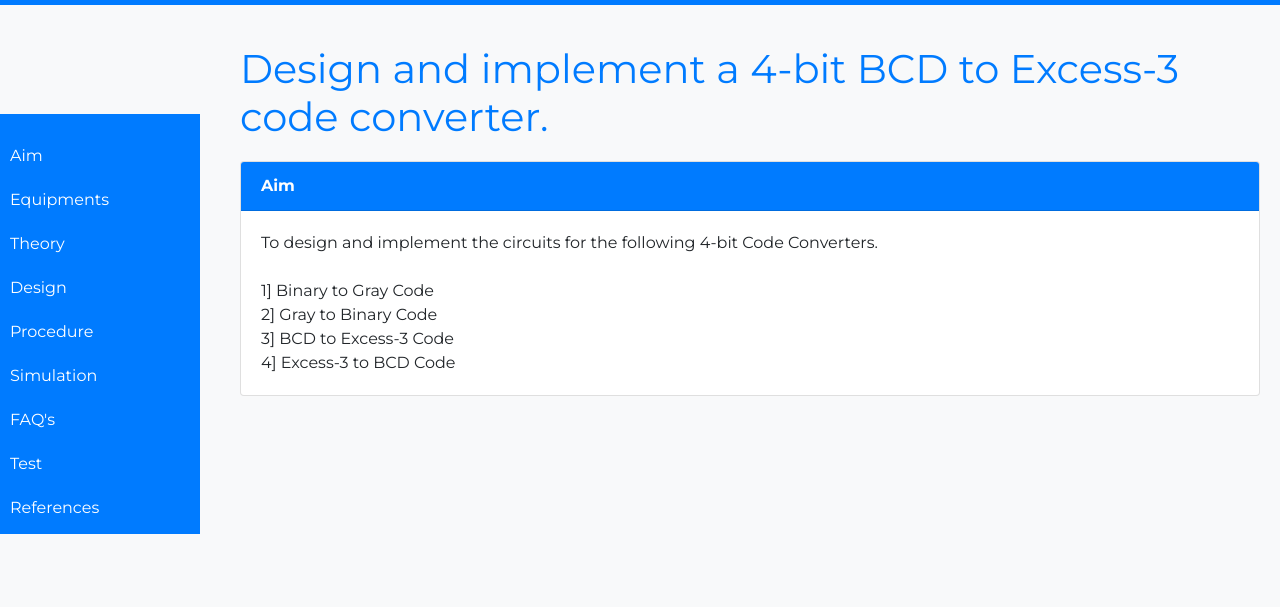
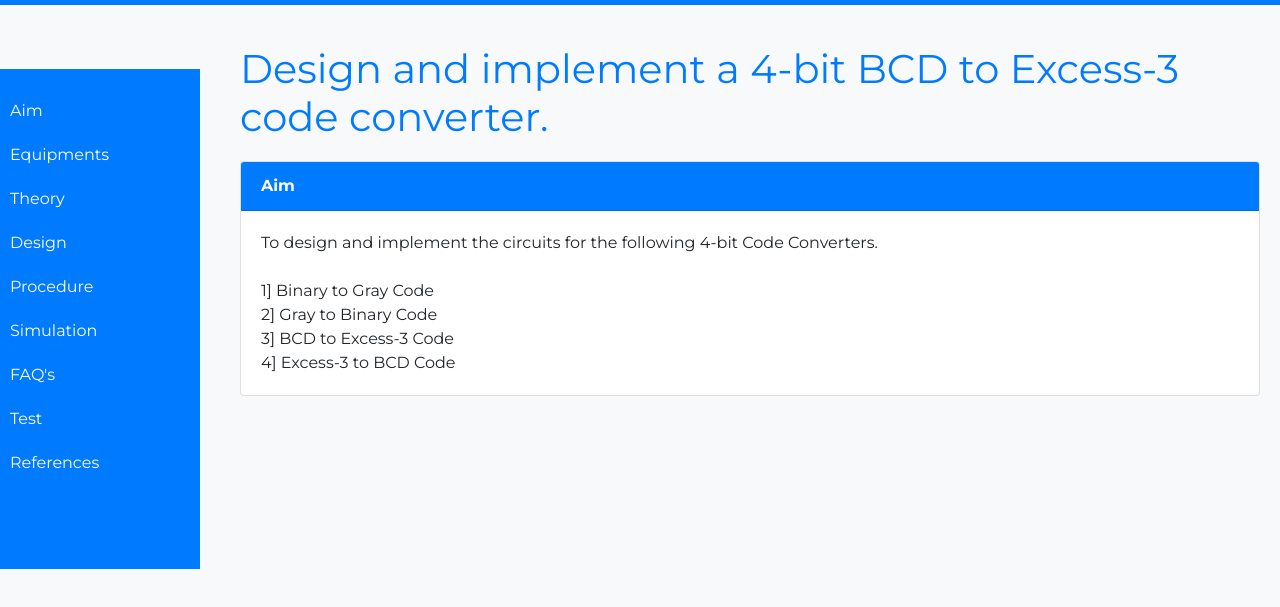
Before and after one commit to AnkitaAdam/Virtual-Lab-PICT, a plain HTML site: page experiments/expe1.html in a window 1280 px wide. Shown: the part 81-688 px from the top of the page. Drawn offline with nearby package versions, Linux system fonts and the light colour scheme.

Commit message:
virtual lab PICT project

```diff
--- a/experiments/expe.css
+++ b/experiments/expe.css
@@ -38,9 +38,9 @@
         /* Make the sidebar fixed and ensure it stays below the navbar */
         .sidebar {
             position: fixed;
-            top: 195px; /* Adjust to match the height of the navbar */
+            top: 150px; /* Adjust to match the height of the navbar */
             left: 0;
-            height: calc(100vh - 380px); /* Adj00usted to consider the navbar height */
+            height: calc(100vh - 300px); /* Adj00usted to consider the navbar height */
             width: 200px;
             background-color: #007bff; /* Different color */
             color: white;
```
